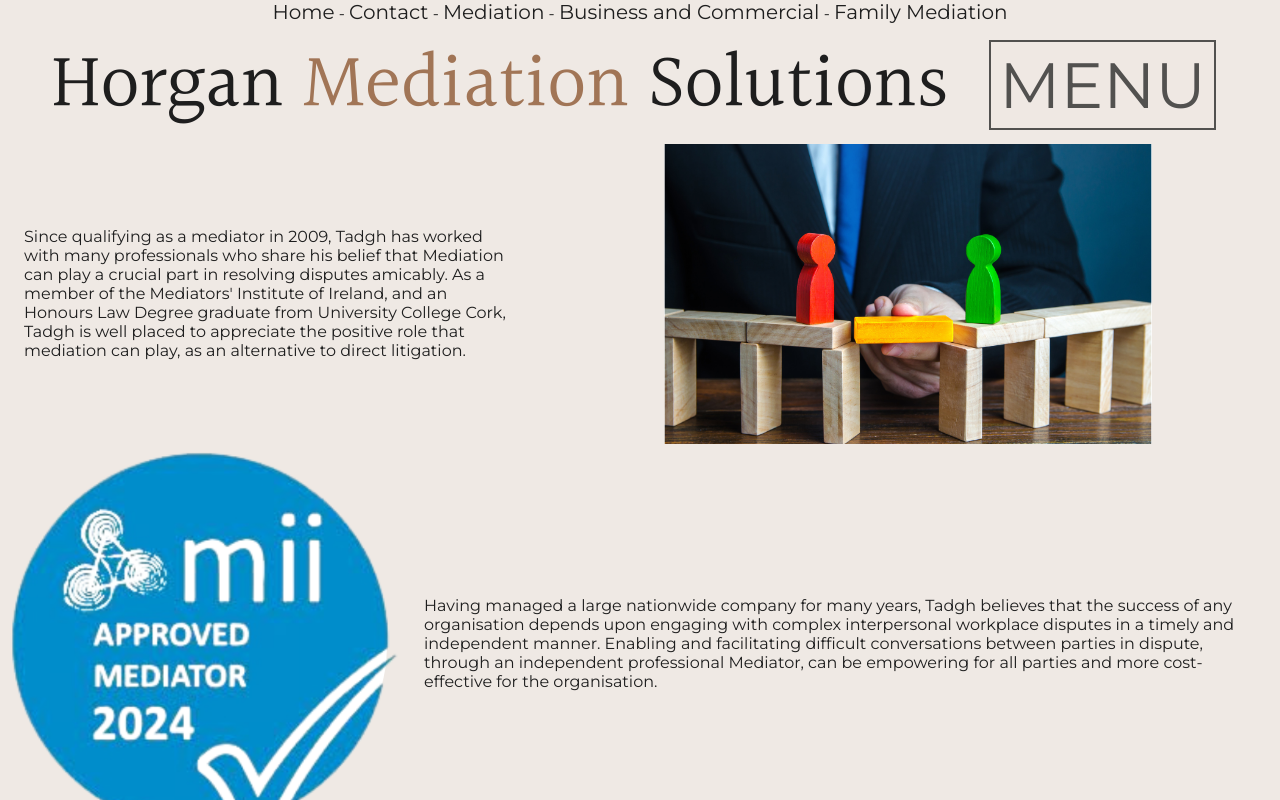
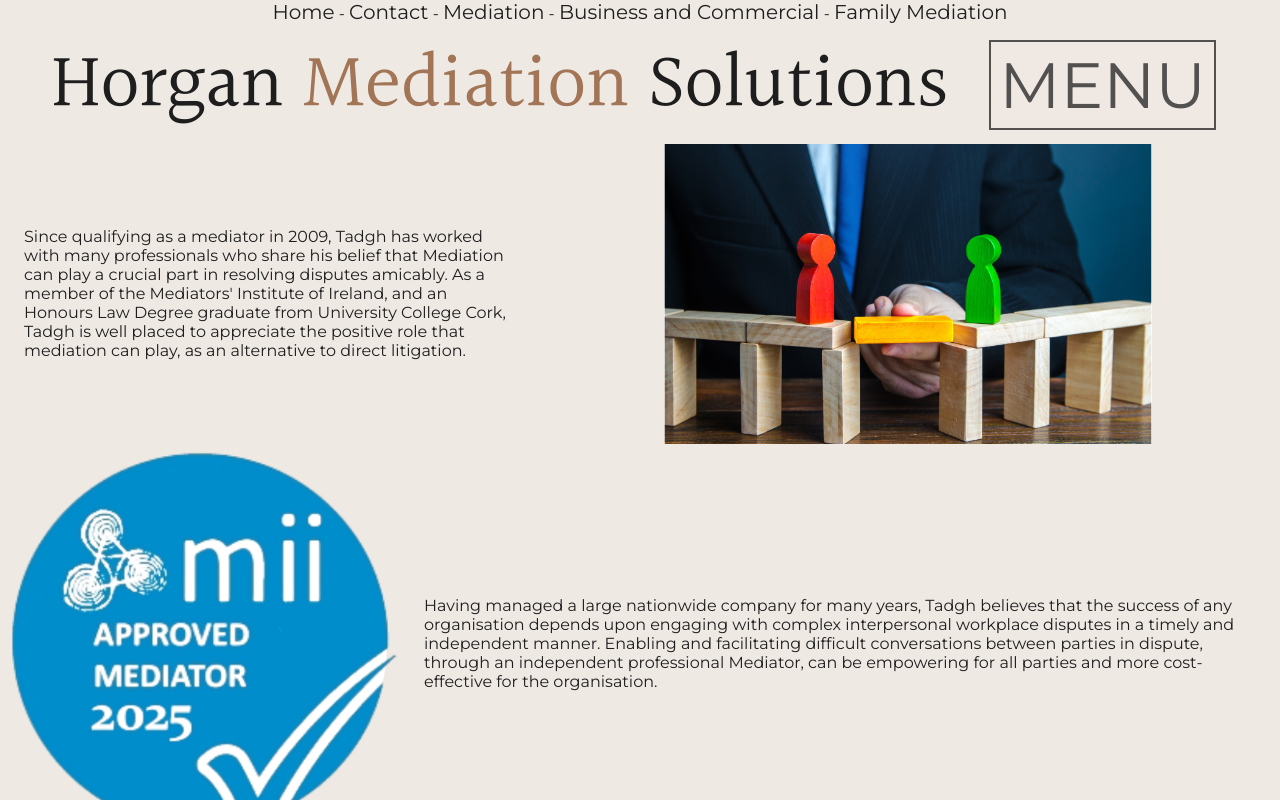
Before and after one commit to gondooley/horgan-mediation, a Next.js app: page /about in a window 1280 px wide. Built offline with nearby package versions, Linux system fonts and the light colour scheme.

Commit message:
2024 images and text updated to 2025

```diff
--- a/components/branding/MIIApproved.js
+++ b/components/branding/MIIApproved.js
@@ -1,8 +1,8 @@
 const MIIApprovedImage = ({ style }) => {
   return (
     <img className='MII-approval'
-      src="/images/mii-approved-2024-outer-alpha.png"
-      alt="MII approved mediator 2024"
+      src="/images/mii-approved-2025-outer-alpha.png"
+      alt="MII approved mediator 2025"
       style={{...style}}
     />
   );
--- a/components/footer/YourAppDotIEFooter.js
+++ b/components/footer/YourAppDotIEFooter.js
@@ -11,7 +11,7 @@ const YourAppDotIeFooter = () => {
           color: 'white',
           backgroundColor: 'black',
         }}>
-          ©2024 Site designed, developed and maintained by <a href="http://yourapp.ie">YourApp.ie</a>&nbsp;
+          ©2025 Site designed, developed and maintained by <a href="http://yourapp.ie">YourApp.ie</a>&nbsp;
         </div>
       </footer>
     );
--- a/pages/about.js
+++ b/pages/about.js
@@ -75,8 +75,8 @@ const AboutSection2 = () => {
       alignItems: 'center',
     }}>
       <img
-        src="/images/mii-approved-2024-outer-alpha.png"
-        alt="MII approved mediator 2024"
+        src="/images/mii-approved-2025-outer-alpha.png"
+        alt="MII approved mediator 2025"
         className='MII-approval'
         style={{
           height: '50vh',
```
Also changed, not shown: public/images/mii-approved-2025-alpha.png (added), public/images/mii-approved-2025-outer-alpha.png (added).
